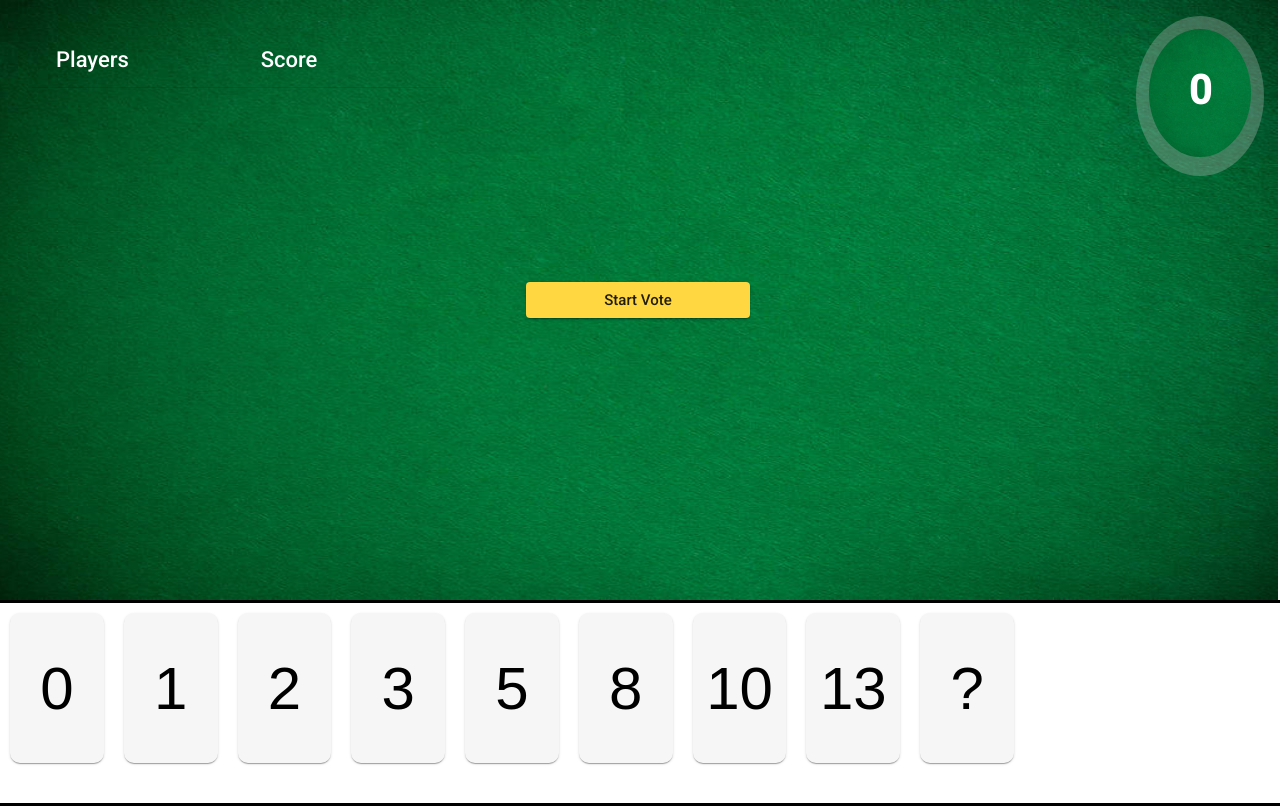
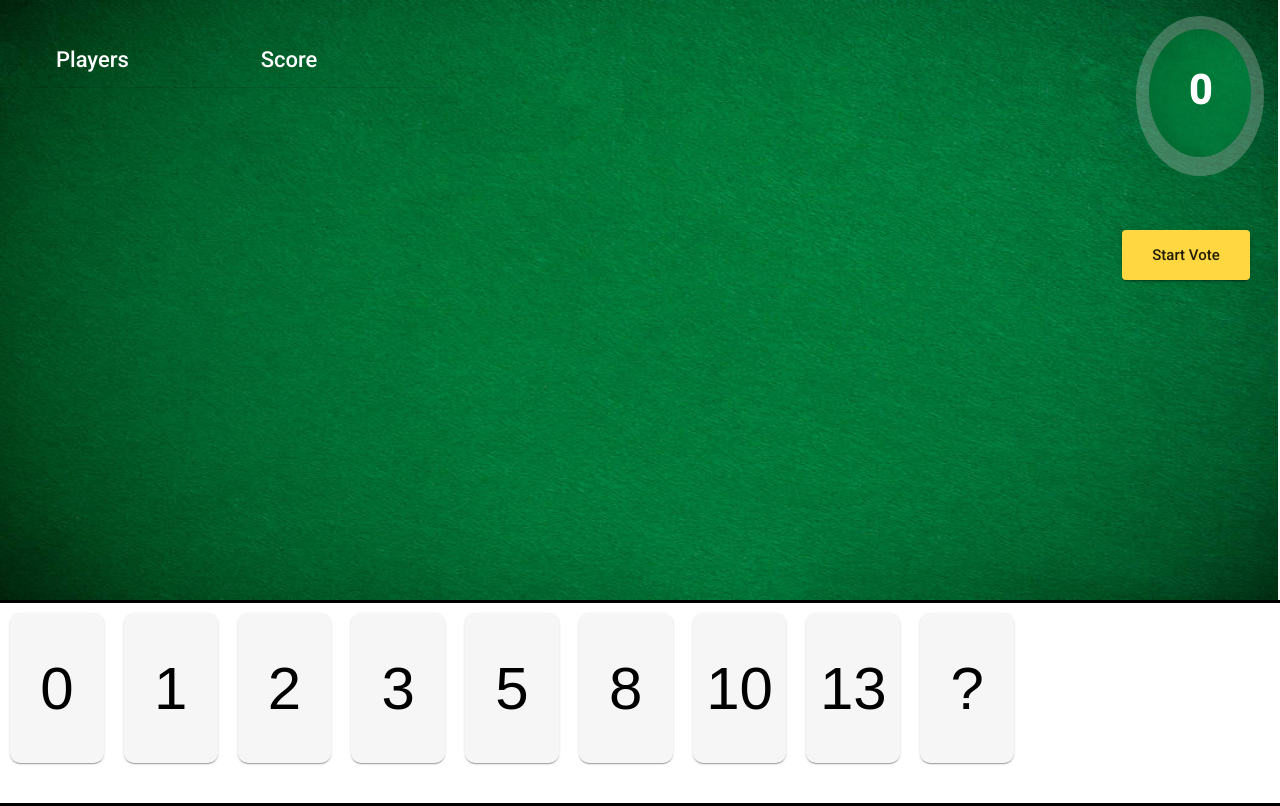
Before and after one commit to adriankelsey/planning-poker, an Angular app: page /login in a window 1280 px wide. Both pictures are taken after a click on the button "Enter". Built offline with nearby package versions, Linux system fonts and the light colour scheme; no server answers.

Commit message:
move vote buttons

```diff
--- a/src/app/main-component/main.component.html
+++ b/src/app/main-component/main.component.html
@@ -5,6 +5,7 @@
     </div>
     <div class="table">
       <img class="poker-table" src="/assets/poker-table-cloth.png" />
+    </div>
     <div class="button">
       <!-- start vote button -->
       <button
@@ -50,7 +51,6 @@
       </button>
     </div>
   </div>
-  </div>
   <div #averageScore id="averageScore" class="average-score">
     <app-average-scores></app-average-scores>
   </div>
--- a/src/app/main-component/main.component.scss
+++ b/src/app/main-component/main.component.scss
@@ -115,18 +115,20 @@
 }
 
 .button {
+  position: absolute;
   display: flex;
-  width: 70%;
-  justify-content: center;
+  align-items: flex-end;
+  flex-direction: column;
+  right: 0;
+  width: 20%;
+  height: 25%;
 }
 
 button {
+  margin: 2em;
   width: 50%;
+  height: 25%;
   font-size: 15px;
-}
-
-.reset {
-  margin-right: 10%;
 }
 
 .poker-table {
```
Lines whose indentation alone changed are shown as unchanged.
